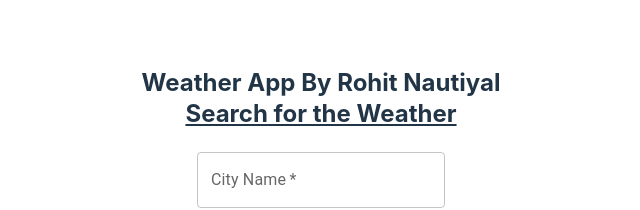
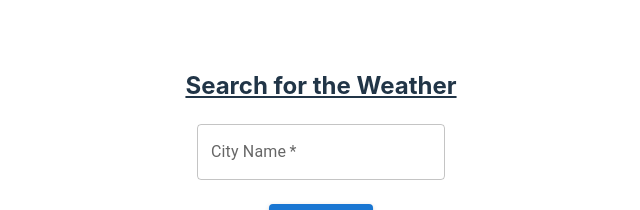
Before and after one commit to Nauti-Rohit/weatherApp, a React (Vite) app: page / in a window 1280 px wide. Shown: the top 210 px of the page, without its empty margins (319-959 px from the left). Built offline with nearby package versions, Linux system fonts and the light colour scheme.

Commit message:
Update WeatherApp.jsx

```diff
--- a/src/WeatherApp.jsx
+++ b/src/WeatherApp.jsx
@@ -18,7 +18,7 @@ export default function WeatherApp() {
   };
   return (
     <div>
-      <h2>Weather App By Rohit Nautiyal</h2>
+
       <SearchBox updateInfo={updateInfo} />
       <InfoBox info={weatherInfo} />
     </div>
```
